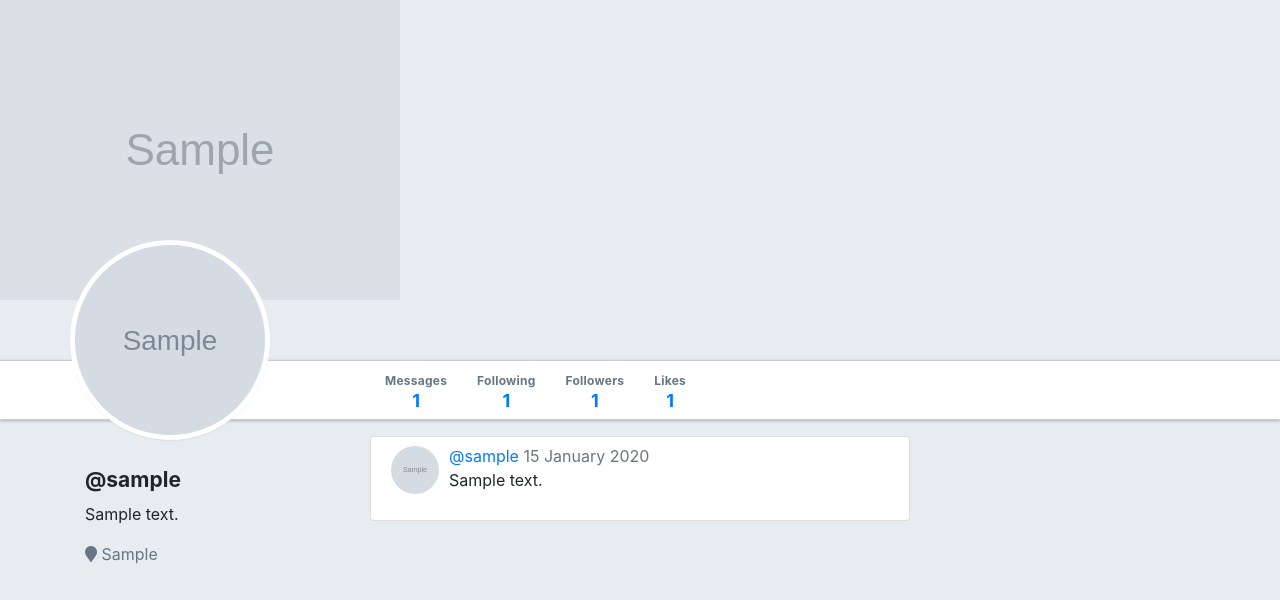
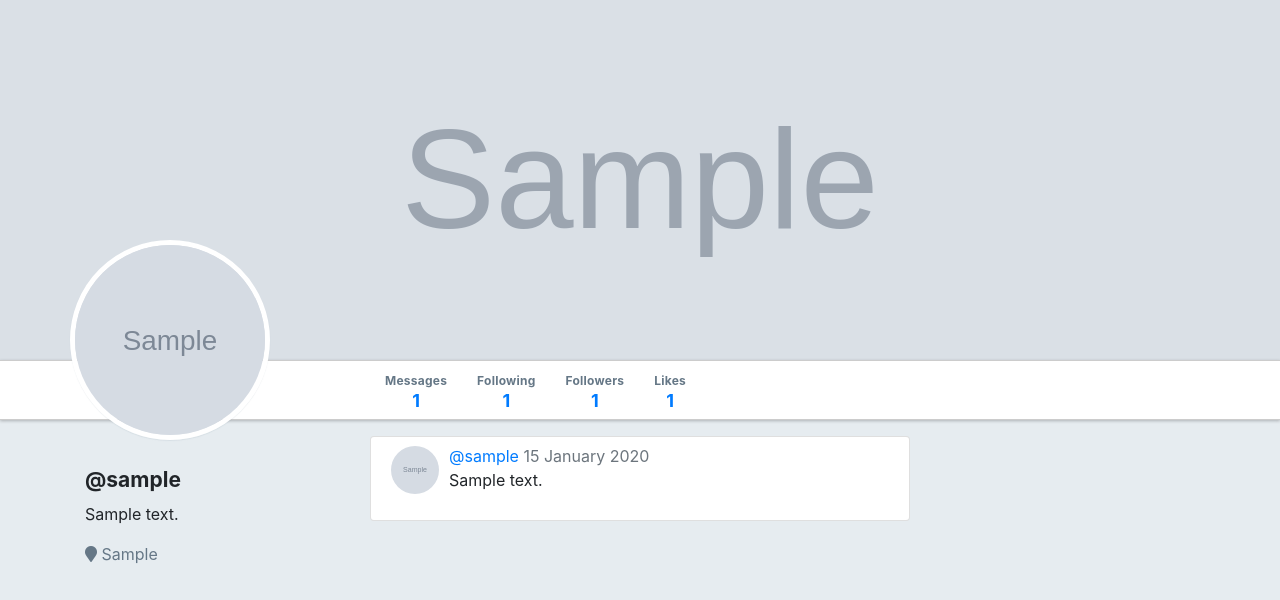
Before and after one commit to ld-amaya/warbler, a Flask app: page /users/1 in a window 1280 px wide. Shown: the part 46-646 px from the top of the page. Run offline with Flask 2, Linux system fonts and the light colour scheme; tables that the repository leaves empty hold one stand-in row (values such as "Sample post"); grey boxes marked "Sample" are stand-in pictures; some libraries are stand-ins or nearby versions.

Commit message:
change static images

```diff
--- a/static/stylesheets/style.css
+++ b/static/stylesheets/style.css
@@ -210,6 +210,12 @@ nav + .container {
   position: relative;
   left: 50%;
   right: 50%;
+}
+
+#header_width{
+  width:100%;
+  height: 100%;
+  background-size: cover;
 }
 
 .row.full-width {
```
Also changed, not shown: 3 other files.
